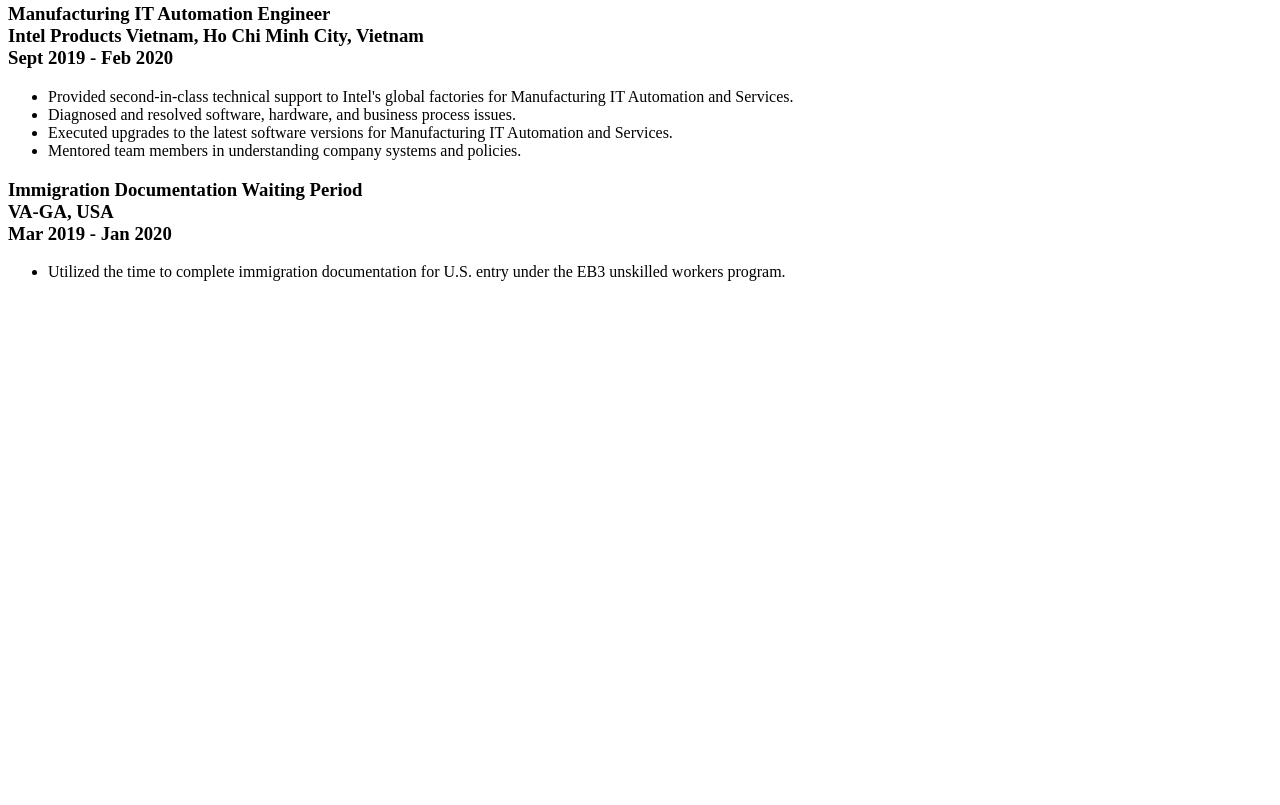
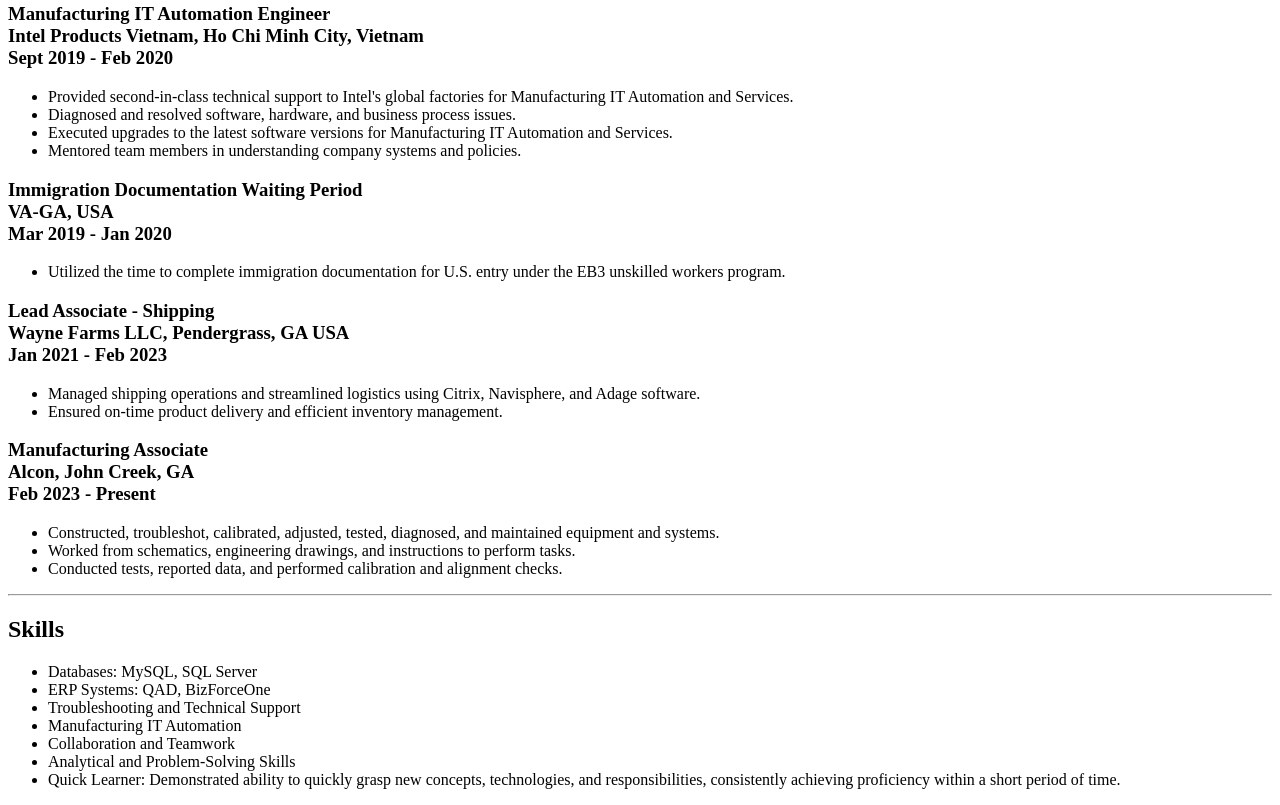
Before and after one commit to Stolen3979/Resume-Pages, a plain HTML site: page index.html in a window 1280 px wide. Shown: the part 1097-1902 px from the top of the page. Before the commit the page ends 1394 px from the top, so only its background shows below. Drawn offline with Linux system fonts and the light colour scheme.

Commit message:
Update index.html

```diff
--- a/index.html
+++ b/index.html
@@ -77,7 +77,34 @@ International University - Vietnam National University, Jan 2012
       <li>Utilized the time to complete immigration documentation for U.S. entry under the EB3 unskilled workers program.</li>
     </ul>
   </p>
-
+    <p><h3>Lead Associate - Shipping<br />
+     Wayne Farms LLC, Pendergrass, GA USA<br />
+     Jan 2021 - Feb 2023<br /></h3>
+    <ul>
+      <li>Managed shipping operations and streamlined logistics using Citrix, Navisphere, and Adage software.</li>
+      <li>Ensured on-time product delivery and efficient inventory management.</li>
+    </ul>
+  </p>
+   <p><h3>Manufacturing Associate<br />
+     Alcon, John Creek, GA <br />
+     Feb 2023 - Present<br /></h3>
+    <ul>
+      <li>Constructed, troubleshot, calibrated, adjusted, tested, diagnosed, and maintained equipment and systems.</li>
+      <li>Worked from schematics, engineering drawings, and instructions to perform tasks.</li>
+      <li>Conducted tests, reported data, and performed calibration and alignment checks.</li>
+    </ul>
+  </p>
+  <hr />
+  <h2>Skills</h2>
+  <ul>
+    <li>Databases: MySQL, SQL Server</li>
+    <li>ERP Systems: QAD, BizForceOne</li>
+    <li>Troubleshooting and Technical Support</li>
+    <li>Manufacturing IT Automation</li>
+    <li>Collaboration and Teamwork</li>
+    <li>Analytical and Problem-Solving Skills</li>
+    <li>Quick Learner: Demonstrated ability to quickly grasp new concepts, technologies, and responsibilities, consistently achieving proficiency within a short period of time.</li>
+  </ul>
 </body>
 
 
```
